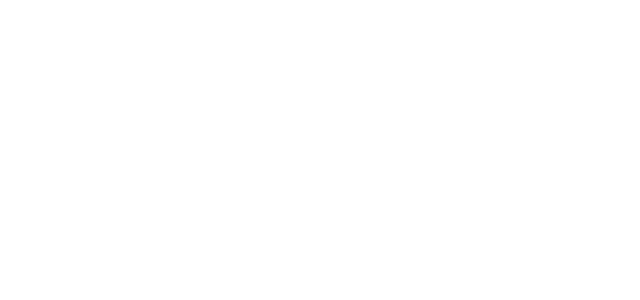
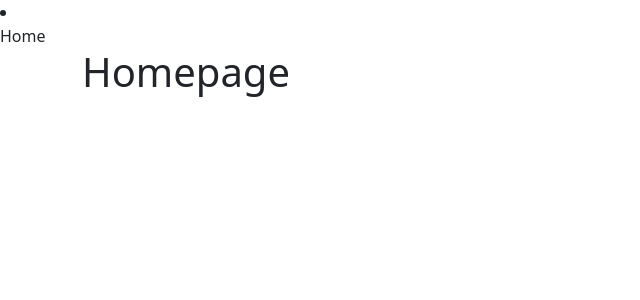
Before and after one commit to marcobusacca/vite-template, a Vue app: page / in a window 1280 px wide. Shown: the top 300 px of the page, without its empty margins (0-640 px from the left). Built offline with nearby package versions, Linux system fonts and the light colour scheme.

Commit message:
aggiornamento #1

```diff
--- a/package.json
+++ b/package.json
@@ -12,7 +12,8 @@
     "@fortawesome/fontawesome-free": "^6.4.2",
     "axios": "^1.5.0",
     "bootstrap": "^5.3.1",
-    "vue": "^3.3.4"
+    "vue": "^3.3.4",
+    "vue-router": "^4.2.4"
   },
   "devDependencies": {
     "@vitejs/plugin-vue": "^4.2.3",
--- a/src/App.vue
+++ b/src/App.vue
@@ -1,12 +1,27 @@
 <!-- JAVASCRIPT & VUE.JS -->
 <script>
+import { store } from '../store';
+
+import AppHeader from './components/AppHeader.vue';
+
 export default {
-
+    components: {
+        AppHeader,
+    },
+    data() {
+        return {
+            store,
+        }
+    },
 }
 </script>
 
 <!-- TEMPLATE HTML -->
 <template lang="">
+    <AppHeader/>
+    <main>
+        <router-view></router-view>
+    </main>
 </template>
 
 <!-- STYLE SCSS -->
--- /dev/null
+++ b/src/components/AppHeader.vue
@@ -0,0 +1,30 @@
+<!-- JAVASCRIPT & VUE.JS -->
+<script>
+export default {
+    data() {
+        return {
+            menuItems: [
+                {
+                    label: 'Home',
+                    routeName: 'home',
+                },
+            ]
+        }
+    },
+}
+</script>
+
+<!-- TEMPLATE HTML -->
+<template lang="">
+    <header>
+        <li class="nav-item" v-for="(item, index) in menuItems" :key="index">
+            <router-link :to="{ name: item.routeName }" v-text="item.label" class="nav-link"></router-link>
+        </li>
+    </header>
+</template>
+
+<!-- STYLE SCSS -->
+<style lang="scss">
+// IMPORTO GENERALS.SCSS
+@use '../styles/generals.scss' as *;
+</style>
--- /dev/null
+++ b/src/pages/HomePage.vue
@@ -0,0 +1,27 @@
+<!-- JAVASCRIPT & VUE.JS -->
+<script>
+export default {
+    data() {
+        return {
+
+        }
+    },
+}
+</script>
+
+<!-- TEMPLATE HTML -->
+<template lang="">
+    <div class="container mb-5">
+        <div class="row">
+            <div class="col-12">
+                <h1>Homepage</h1>
+            </div>
+        </div>
+    </div>
+</template>
+
+<!-- STYLE SCSS -->
+<style lang="scss">
+// IMPORTO GENERALS.SCSS
+@use '../styles/generals.scss' as *;
+</style>
--- /dev/null
+++ b/src/router.js
@@ -0,0 +1,22 @@
+import { createRouter, createWebHistory } from 'vue-router';
+
+// IMPORTARE TUTTE LE PAGINE DALLA CARTELLA "PAGES"
+import HomePage from './pages/HomePage.vue';
+
+// CREIAMO IL ROUTER CON LE SUE ROTTE
+const router = createRouter({
+
+    history: createWebHistory(),
+
+    routes: [
+        {
+            path: '/',
+            name: 'home',
+            component: HomePage,
+        },
+    ]
+
+})
+
+// ESPORTIAMO IL ROUTER
+export { router }
```
Also changed, not shown: src/components/HelloWorld.vue (deleted, +0 -40 lines), src/main.js (+6 -4 lines), src/style.css (deleted), 1 other file (tests, documents, lock files or other folders).
